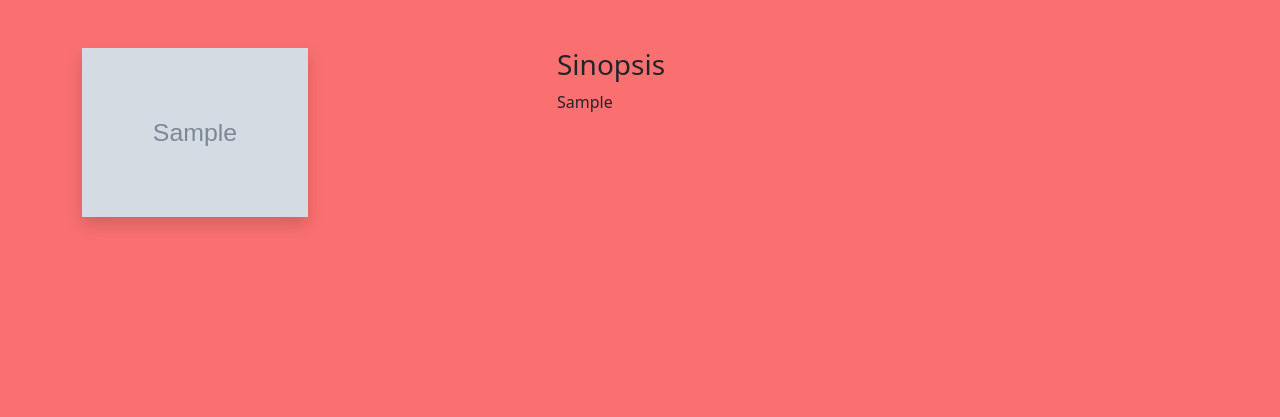
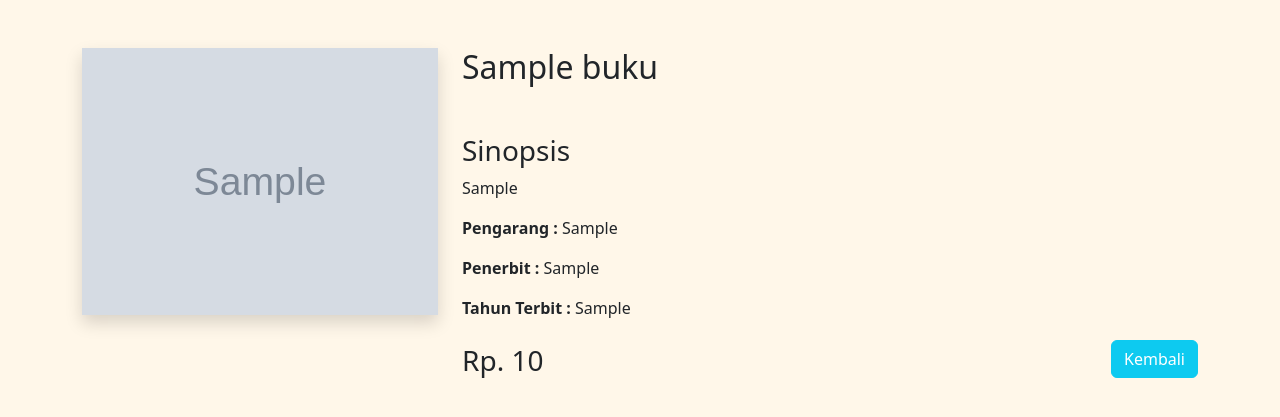
Before and after one commit to agilalatas17/prakweb_b_203040093, a PHP site: page /detail.php?id=1 in a window 1280 px wide. Shown: the top 417 px of the page. Run offline with PHP 8.4, Linux system fonts and the light colour scheme; tables that the repository leaves empty or names only in its code hold one stand-in row (values such as "Sample post"); grey boxes marked "Sample" are stand-in pictures.

Commit message:
fix layout halaman detail dan mengubah warna background

```diff
--- a/pw/css/style.css
+++ b/pw/css/style.css
@@ -1,5 +1,5 @@
 body {
-  background: #fa7070 !important;
+  background: #fff7e9 !important;
 }
 
 .card {
--- a/pw/detail.php
+++ b/pw/detail.php
@@ -12,7 +12,7 @@
     <meta http-equiv="X-UA-Compatible" content="IE=edge">
     <meta name="viewport" content="width=device-width, initial-scale=1.0">
     <link rel="stylesheet" href="./css/bootstrap.css">
-    <link rel="stylesheet" href="./css/style.css">
+    <link rel="stylesheet" href="./css/style.css?v2">
 
     <title>Detail Buku</title>
 </head>
@@ -20,13 +20,28 @@
 <body>
     <div class="container my-5">
         <div class="row">
-            <div class="col-md-5">
-                <img src="./assets/image/<?= $buku["gambar"]; ?>" class="shadow w-50" alt="">
+            <div class="col-md-4">
+                <img src="./assets/image/<?= $buku["gambar"]; ?>" class="shadow w-100" alt="">
             </div>
 
-            <div class="col-md-7">
-                <h3>Sinopsis</h3>
-                <p><?= $buku["sinopsis"]; ?></p>
+            <div class="col-md-8">
+                <div>
+                    <h2><?= $buku["judul_buku"] ?></h2>
+
+                    <h3 class="mt-5">Sinopsis</h3>
+                    <p><?= $buku["sinopsis"]; ?></p>
+                    <div class="d-flex justify-content-between align-items-end">
+                        <div class="">
+                            <p><b>Pengarang : </b> <?= $buku["pengarang"]?></p>
+                            <p><b>Penerbit : </b> <?= $buku["penerbit"]?></p>
+                            <p><b>Tahun Terbit : </b> <?= $buku["tahun_terbit"]?></p>
+                            <h3 class="mt-4 mb-0">Rp. <?= $buku["harga"] ?></h3>
+                        </div>
+                        <div>
+                            <a href="./index.php" class="btn btn-info text-white">Kembali</a>
+                        </div>
+                    </div>
+                </div>
             </div>
         </div>
     </div>
```
